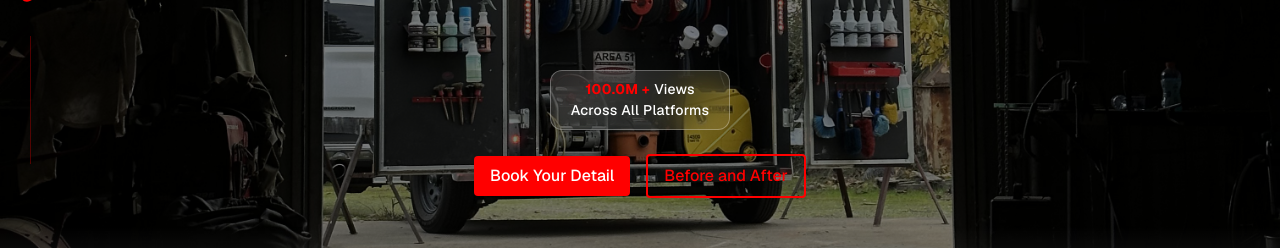
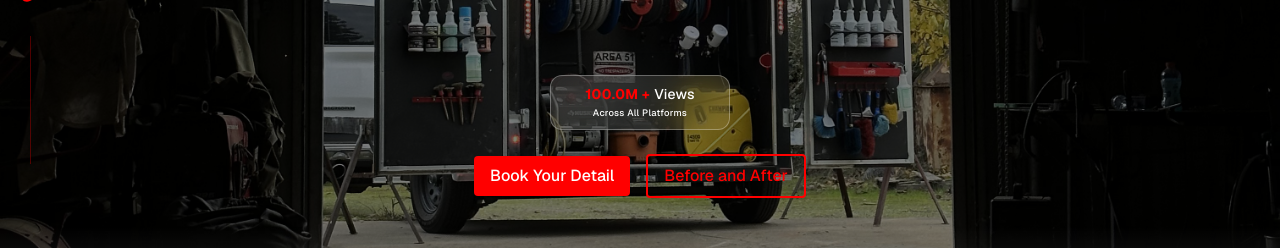
Before and after one commit to peymannaderi10/lukesmobiledetailingllc.com, a Next.js app: page / in a window 1280 px wide. Shown: the part 494-742 px from the top of the page. Built offline with nearby package versions, Linux system fonts and the light colour scheme; a web font is replaced by a local one.

Commit message:
navbar bug fix, update badge

```diff
--- a/src/app/globals.css
+++ b/src/app/globals.css
@@ -233,6 +233,9 @@ html {
   text-decoration: none;
   transition: color 0.3s ease;
   flex-shrink: 0;
+  overflow: hidden;
+  display: inline-flex;
+  align-items: center;
 }
 
 .navbar-brand:hover {
@@ -334,7 +337,7 @@ html {
 }
 
 .navbar-link-mobile {
-  color: var(--primary);
+  color: var(--secondary);
   text-decoration: none;
   font-weight: 500;
   font-size: 1rem;
--- a/src/app/page.tsx
+++ b/src/app/page.tsx
@@ -373,7 +373,7 @@ export default function Home() {
                   <span id="view-count">100.0M +</span>
                   <span className="text-white">Views</span>
                 </div>
-                <span>Across All Platforms</span>
+                <span className="text-xs" style={{ fontSize: '0.583rem' }}>Across All Platforms</span>
               </div>
               <div className="hero-buttons-container flex gap-4 justify-center items-center">
                 <Link href="https://app.squareup.com/appointments/buyer/widget/hs7hvrxqk38fag/L51SWV5N7VVBD" className="btn-primary text-center">
```
